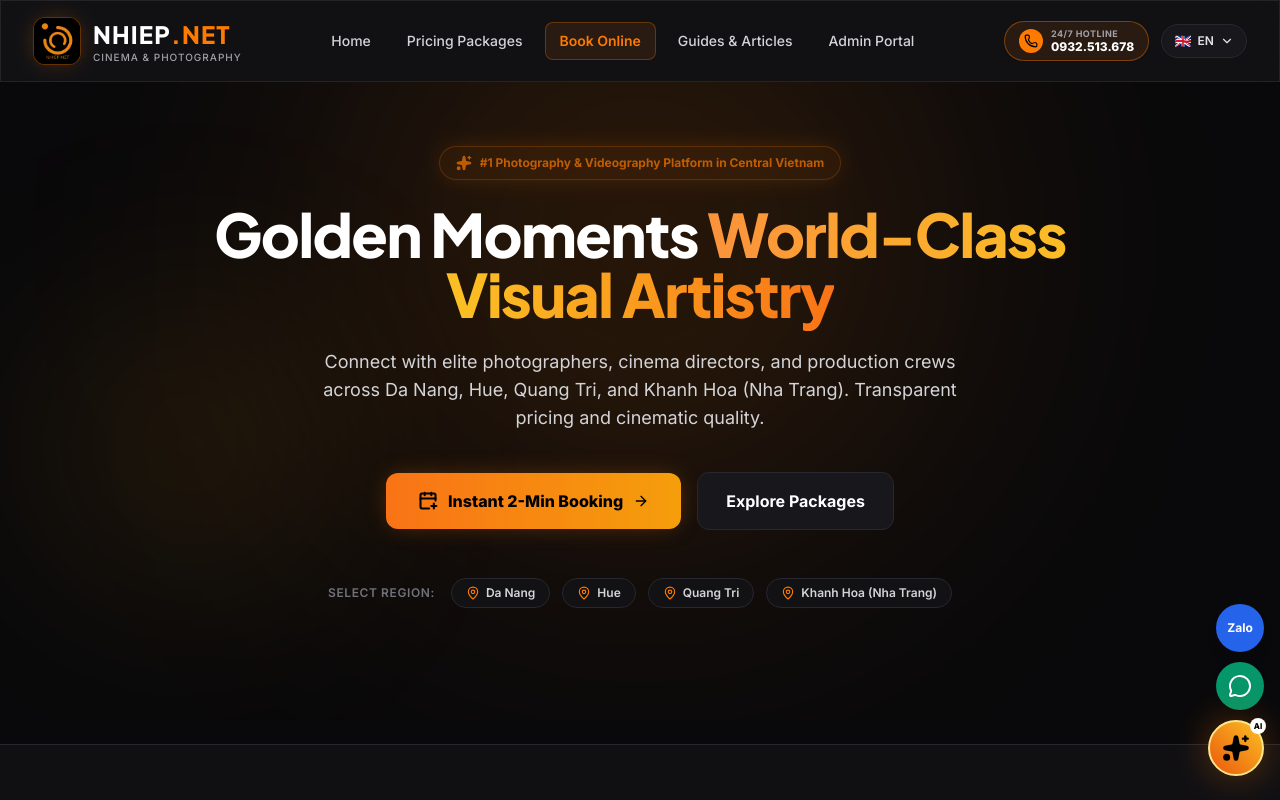
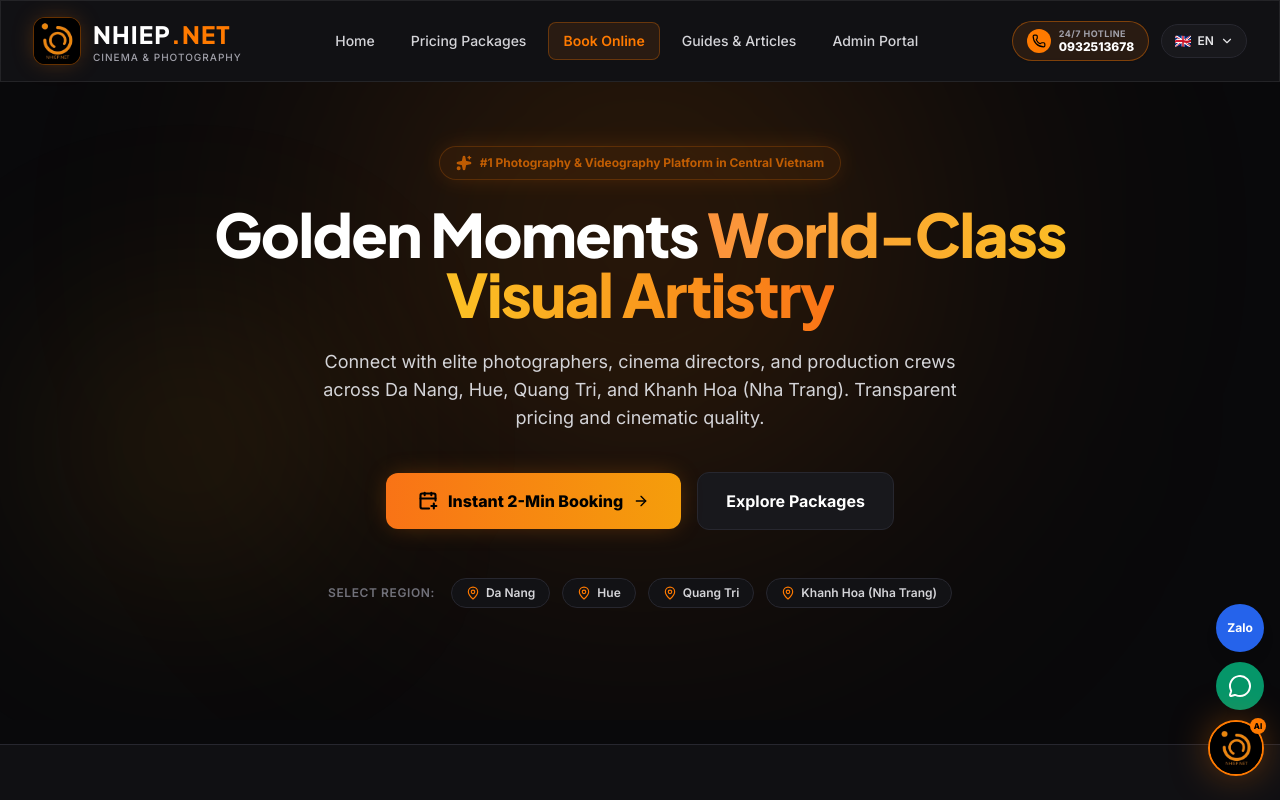
Before and after one commit to NewHOLDINGS/nhiep-net, a Next.js app: page /en in a window 1280 px wide. Shown: the top 800 px of the page. Built offline with nearby package versions, Linux system fonts and the light colour scheme.

Commit message:
refactor: update office address to 522 Ton Duc Thang, zalo to 0932513678, and replace Gemini branding/icons with nhiep.net logo

```diff
--- a/scripts/generate-articles.mjs
+++ b/scripts/generate-articles.mjs
@@ -162,7 +162,7 @@ Khu vực ${province.nameVi} sở hữu những lợi thế hiếm có:
 3. **Thống nhất kịch bản chi tiết**: Hãy chia sẻ mong muốn, phong cách yêu thích và các yêu cầu đặc biệt với đạo diễn hình ảnh trước buổi bấm máy ít nhất 2 ngày.
 
 > [!TIP]
-> Bạn có thể tham khảo trực tiếp các gói dịch vụ chuẩn xác theo ngân sách và nhu cầu tại [nhiep.net Gói Dịch Vụ](/vi/packages) hoặc liên hệ Hotline **0932513678** (Zalo: 0931513678) để được cố vấn 1-1 miễn phí.
+> Bạn có thể tham khảo trực tiếp các gói dịch vụ chuẩn xác theo ngân sách và nhu cầu tại [nhiep.net Gói Dịch Vụ](/vi/packages) hoặc liên hệ Hotline **0932513678** (Zalo: 0932513678) để được cố vấn 1-1 miễn phí.
 
 ---
 
@@ -252,7 +252,7 @@ ${province.nameZh}地区具备得天独厚的视觉优势：
 3. **提前沟通分镜头脚本**：在开机前与主创团队确认画面风格参考与重点记录诉求。
 
 > [!TIP]
-> 您可在 [nhiep.net 套餐中心](/zh/packages) 实时查阅透明价格与服务明细，或添加中文客服微信/Zalo：**0931513678**（WhatsApp：**+84932513678**）。
+> 您可在 [nhiep.net 套餐中心](/zh/packages) 实时查阅透明价格与服务明细，或添加中文客服微信/Zalo：**0932513678**（WhatsApp：**+84932513678**）。
 
 ---
 
--- a/src/app/[locale]/page.tsx
+++ b/src/app/[locale]/page.tsx
@@ -145,7 +145,7 @@ export default function HomePage({
                 href="tel:0932513678"
                 className="w-full sm:w-auto px-8 py-4 rounded-xl bg-surface-elevated hover:bg-surface border border-surface-border text-white font-bold text-sm sm:text-base transition-colors flex items-center justify-center gap-2"
               >
-                <span>Hotline: 0932.513.678</span>
+                <span>Hotline: 0932513678</span>
               </a>
             </div>
           </div>
--- a/src/components/AiChatbotModal.tsx
+++ b/src/components/AiChatbotModal.tsx
@@ -81,7 +81,7 @@ export default function AiChatbotModal({
       const errorMsg: ChatMessage = {
         id: `err-${Date.now()}`,
         role: 'assistant',
-        content: `Đã xảy ra lỗi kết nối. Vui lòng liên hệ trực tiếp hotline 0932513678 hoặc Zalo 0931513678 để được tư vấn tức thì!`,
+        content: `Đã xảy ra lỗi kết nối. Vui lòng liên hệ trực tiếp hotline 0932513678 hoặc Zalo 0932513678 để được tư vấn tức thì!`,
         timestamp: new Date().toLocaleTimeString([], { hour: '2-digit', minute: '2-digit' })
       };
       setMessages((prev) => [...prev, errorMsg]);
@@ -102,8 +102,8 @@ export default function AiChatbotModal({
         {/* Header */}
         <div className="p-4 bg-gradient-to-r from-surface-elevated via-surface-card to-brand/10 border-b border-surface-border flex items-center justify-between">
           <div className="flex items-center gap-3">
-            <div className="w-10 h-10 rounded-xl bg-gradient-to-tr from-orange-600 to-amber-400 text-black flex items-center justify-center shadow-glow">
-              <Sparkles className="w-5 h-5 fill-black" />
+            <div className="relative w-10 h-10 rounded-xl overflow-hidden border border-brand/50 shadow-glow shrink-0">
+              <Image src="/logo.jpg" alt="nhiep.net Logo" fill className="object-cover" />
             </div>
             <div>
               <h3 className="font-heading font-bold text-sm text-white flex items-center gap-2">
@@ -129,8 +129,8 @@ export default function AiChatbotModal({
               className={`flex gap-2.5 ${msg.role === 'user' ? 'justify-end' : 'justify-start'}`}
             >
               {msg.role === 'assistant' && (
-                <div className="w-7 h-7 rounded-lg bg-brand/20 border border-brand/40 text-brand flex items-center justify-center shrink-0 mt-0.5">
-                  <Bot className="w-4 h-4" />
+                <div className="relative w-7 h-7 rounded-lg overflow-hidden border border-brand/40 shrink-0 mt-0.5 shadow-sm">
+                  <Image src="/logo.jpg" alt="nhiep.net" fill className="object-cover" />
                 </div>
               )}
               <div
@@ -234,8 +234,8 @@ export default function AiChatbotModal({
             </button>
           </form>
           <div className="mt-2 flex items-center justify-between text-[10px] text-zinc-400">
-            <span>{dict.chat.directHotline} <a href="tel:0932513678" className="text-brand font-bold">0932.513.678</a></span>
-            <span className="text-zinc-500">Zalo: 0931.513.678</span>
+            <span>{dict.chat.directHotline} <a href="tel:0932513678" className="text-brand font-bold hover:underline">0932513678</a></span>
+            <a href="https://zalo.me/0932513678" target="_blank" rel="noopener noreferrer" className="text-zinc-400 hover:text-brand transition-colors font-medium">Zalo: 0932513678</a>
           </div>
         </div>
       </div>
--- a/src/components/FloatingContacts.tsx
+++ b/src/components/FloatingContacts.tsx
@@ -1,8 +1,9 @@
 'use client';
 
 import React, { useState } from 'react';
+import Image from 'next/image';
 import { Locale } from '@/types';
-import { MessageCircle, Sparkles, X } from 'lucide-react';
+import { MessageCircle } from 'lucide-react';
 import AiChatbotModal from './AiChatbotModal';
 
 export default function FloatingContacts({ locale }: { locale: Locale }) {
@@ -13,15 +14,15 @@ export default function FloatingContacts({ locale }: { locale: Locale }) {
       <div className="fixed right-4 bottom-20 md:bottom-6 z-40 flex flex-col items-end gap-2.5">
         {/* Zalo Button */}
         <a
-          href="https://zalo.me/0931513678"
+          href="https://zalo.me/0932513678"
           target="_blank"
           rel="noopener noreferrer"
           className="group relative flex items-center justify-center w-12 h-12 rounded-full bg-blue-600 hover:bg-blue-500 text-white shadow-lg transition-transform hover:scale-110"
-          aria-label="Chat Zalo 0931513678"
+          aria-label="Chat Zalo 0932513678"
         >
           <span className="font-bold text-xs">Zalo</span>
           <span className="absolute right-14 bg-surface-elevated text-white border border-surface-border text-xs px-2.5 py-1 rounded-lg opacity-0 pointer-events-none group-hover:opacity-100 transition-opacity whitespace-nowrap shadow-xl">
-            Zalo: 0931.513.678
+            Zalo: 0932513678
           </span>
         </a>
 
@@ -39,20 +40,30 @@ export default function FloatingContacts({ locale }: { locale: Locale }) {
           </span>
         </a>
 
-        {/* Gemini AI Floating Bubble */}
+        {/* AI nhiep.net Floating Bubble with Logo */}
         <button
           onClick={() => setChatOpen(true)}
-          className="group relative flex items-center justify-center w-14 h-14 rounded-full bg-gradient-to-tr from-orange-600 to-amber-400 text-black shadow-glow-lg transition-transform hover:scale-110 border-2 border-amber-200"
+          className="group relative flex items-center justify-center w-14 h-14 rounded-full bg-black shadow-glow-lg transition-transform hover:scale-110 border-2 border-brand overflow-visible"
           aria-label="Open AI Assistant"
         >
-          <Sparkles className="w-7 h-7 fill-black animate-spin-slow" />
+          <div className="relative w-full h-full rounded-full overflow-hidden flex items-center justify-center p-1 bg-black">
+            <Image
+              src="/logo.jpg"
+              alt="nhiep.net AI"
+              width={56}
+              height={56}
+              className="w-full h-full object-cover rounded-full"
+            />
+          </div>
           <span className="absolute -top-1 -right-1 flex h-4 w-4">
-            <span className="animate-ping absolute inline-flex h-full w-full rounded-full bg-amber-300 opacity-75"></span>
-            <span className="relative inline-flex rounded-full h-4 w-4 bg-white text-black font-extrabold text-[8px] items-center justify-center">AI</span>
+            <span className="animate-ping absolute inline-flex h-full w-full rounded-full bg-brand opacity-75"></span>
+            <span className="relative inline-flex rounded-full h-4 w-4 bg-brand text-black font-extrabold text-[8px] items-center justify-center">AI</span>
           </span>
-          <span className="absolute right-16 bg-surface-elevated text-amber-400 font-bold border border-brand/40 text-xs px-3 py-1.5 rounded-xl opacity-0 pointer-events-none group-hover:opacity-100 transition-opacity whitespace-nowrap shadow-2xl flex items-center gap-1.5">
-            <Sparkles className="w-3.5 h-3.5 fill-amber-400" />
-            <span>Tư vấn AI Gemini</span>
+          <span className="absolute right-16 bg-surface-elevated text-brand font-bold border border-brand/40 text-xs px-3 py-1.5 rounded-xl opacity-0 pointer-events-none group-hover:opacity-100 transition-opacity whitespace-nowrap shadow-2xl flex items-center gap-1.5">
+            <div className="relative w-4 h-4 rounded-full overflow-hidden shrink-0">
+              <Image src="/logo.jpg" alt="Logo" width={16} height={16} className="object-cover" />
+            </div>
+            <span>Tư vấn AI nhiep.net</span>
           </span>
         </button>
       </div>
--- a/src/components/Footer.tsx
+++ b/src/components/Footer.tsx
@@ -98,18 +98,18 @@ export default function Footer({ locale }: { locale: Locale }) {
                   className="flex items-center gap-2.5 p-2 rounded-lg bg-surface-muted hover:bg-surface-elevated border border-surface-border text-white hover:text-brand transition-colors"
                 >
                   <Phone className="w-4 h-4 text-brand" />
-                  <span className="font-semibold">Hotline: 0932.513.678</span>
+                  <span className="font-semibold">Hotline: 0932513678</span>
                 </a>
               </li>
               <li>
                 <a
-                  href="https://zalo.me/0931513678"
+                  href="https://zalo.me/0932513678"
                   target="_blank"
                   rel="noopener noreferrer"
                   className="flex items-center gap-2.5 p-2 rounded-lg bg-surface-muted hover:bg-surface-elevated border border-surface-border text-white hover:text-blue-400 transition-colors"
                 >
                   <MessageCircle className="w-4 h-4 text-blue-400" />
-                  <span className="font-semibold">Zalo: 0931.513.678</span>
+                  <span className="font-semibold">Zalo: 0932513678</span>
                 </a>
               </li>
               <li>
@@ -123,9 +123,9 @@ export default function Footer({ locale }: { locale: Locale }) {
                   <span className="font-semibold">WhatsApp: +84 932 513 678</span>
                 </a>
               </li>
-              <li className="pt-2 text-zinc-500 flex items-start gap-2">
-                <MapPin className="w-4 h-4 text-zinc-400 shrink-0 mt-0.5" />
-                <span>120 Nguyễn Văn Linh, Q. Hải Châu, TP. Đà Nẵng</span>
+              <li className="pt-2 text-zinc-400 flex items-start gap-2">
+                <MapPin className="w-4 h-4 text-brand shrink-0 mt-0.5" />
+                <span>522 Tôn Đức Thắng, Phường Hoà Khánh, TP. Đà Nẵng</span>
               </li>
             </ul>
           </div>
--- a/src/components/Header.tsx
+++ b/src/components/Header.tsx
@@ -119,7 +119,7 @@ export default function Header({ locale }: { locale: Locale }) {
                 className="flex items-center justify-center gap-2.5 py-3 rounded-xl bg-surface-elevated border border-brand/30 text-white font-bold text-sm"
               >
                 <Phone className="w-4 h-4 text-brand" />
-                <span>Hotline: 0932.513.678</span>
+                <span>Hotline: 0932513678</span>
               </a>
             </div>
           </div>
--- a/src/data/translations.ts
+++ b/src/data/translations.ts
@@ -11,7 +11,7 @@ export const DICTIONARY = {
       gallery: 'Bộ Sưu Tập',
       admin: 'Quản Trị',
       hotline: 'Hotline 24/7',
-      callNow: '0932.513.678',
+      callNow: '0932513678',
       selectProvince: 'Chọn Khu Vực'
     },
     hero: {
@@ -21,7 +21,7 @@ export const DICTIONARY = {
       subtitle: 'Kết nối mạng lưới nhiếp ảnh gia, đạo diễn hình ảnh & ekip sản xuất hàng đầu tại Đà Nẵng, Huế, Quảng Trị và Khánh Hòa. Minh bạch giá cả, chất lượng điện ảnh, phục vụ tận tâm.',
       explorePackages: 'Xem Các Gói Dịch Vụ',
       instantBooking: 'Đặt Lịch Nhanh 2 Phút',
-      aiConsultant: 'Tư Vấn AI Gemini',
+      aiConsultant: 'Tư Vấn AI nhiep.net',
       stat1Number: '45+',
       stat1Label: 'Gói Dịch Vụ Chuẩn Cinema',
       stat2Number: '4 Tỉnh',
@@ -92,7 +92,7 @@ export const DICTIONARY = {
       viewAdmin: 'Kiểm Tra Trong Quản Trị'
     },
     chat: {
-      widgetTitle: 'Trợ Lý AI nhiep.net (Gemini)',
+      widgetTitle: 'Tư Vấn AI nhiep.net',
       onlineStatus: 'Tư Vấn & Báo Giá Trực Tuyến 24/7',
       welcomeMessage: 'Xin chào! Tôi là trợ lý AI thông minh của nhiep.net. Tôi có thể tư vấn gói quay chụp cưới, sự kiện, du lịch tại Đà Nẵng, Huế, Quảng Trị, Khánh Hòa kèm báo giá chuẩn xác nhất. Bạn đang tìm dịch vụ nào?',
       inputPlaceholder: 'Hỏi về giá chụp ảnh cưới Đà Nẵng, quay sự kiện...',
@@ -147,10 +147,10 @@ export const DICTIONARY = {
       quickLinks: 'Liên Kết Nhanh',
       services: 'Dịch Vụ Nổi Bật',
       contactInfo: 'Thông Tin Liên Hệ',
-      hotline: 'Hotline: 0932.513.678 (Gọi trực tiếp)',
-      zalo: 'Zalo: 0931.513.678 (Hỗ trợ 24/7)',
+      hotline: 'Hotline: 0932513678 (Gọi trực tiếp)',
+      zalo: 'Zalo: 0932513678 (Hỗ trợ 24/7)',
       whatsapp: 'WhatsApp: +84 932 513 678',
-      address: 'Văn phòng: 120 Nguyễn Văn Linh, Q. Hải Châu, TP. Đà Nẵng',
+      address: 'Văn phòng: 522 Tôn Đức Thắng, Phường Hoà Khánh, TP. Đà Nẵng',
       rights: 'Bản quyền thuộc về nhiep.net. Tất cả các quyền được bảo lưu.'
     }
   },
@@ -164,7 +164,7 @@ export const DICTIONARY = {
       gallery: 'Portfolio',
       admin: 'Admin Portal',
       hotline: '24/7 Hotline',
-      callNow: '0932.513.678',
+      callNow: '0932513678',
       selectProvince: 'Select Region'
     },
     hero: {
@@ -174,7 +174,7 @@ export const DICTIONARY = {
       subtitle: 'Connect with elite photographers, cinema directors, and production crews across Da Nang, Hue, Quang Tri, and Khanh Hoa (Nha Trang). Transparent pricing and cinematic quality.',
       explorePackages: 'Explore Packages',
       instantBooking: 'Instant 2-Min Booking',
-      aiConsultant: 'Gemini AI Assistant',
+      aiConsultant: 'nhiep.net AI Consultant',
       stat1Number: '45+',
       stat1Label: 'Cinema-Grade Packages',
       stat2Number: '4 Hubs',
@@ -245,7 +245,7 @@ export const DICTIONARY = {
       viewAdmin: 'View in Admin Portal'
     },
     chat: {
-      widgetTitle: 'nhiep.net AI Consultant (Gemini)',
+      widgetTitle: 'nhiep.net AI Consultant',
       onlineStatus: '24/7 Intelligent Consultation & Quotes',
       welcomeMessage: 'Hello! I am the AI consultant for nhiep.net. I can assist you with pre-wedding shoots, corporate videos, travel phototours across Da Nang, Hue, Quang Tri, and Nha Trang with instant pricing. What service are you looking for?',
       inputPlaceholder: 'Ask about wedding packages in Da Nang, event videography...',
@@ -300,10 +300,10 @@ export const DICTIONARY = {
       quickLinks: 'Quick Links',
       services: 'Featured Services',
       contactInfo: 'Direct Contact Channels',
-      hotline: 'Hotline: 0932.513.678 (Direct Call)',
-      zalo: 'Zalo: 0931.513.678 (24/7 Support)',
+      hotline: 'Hotline: 0932513678 (Direct Call)',
+      zalo: 'Zalo: 0932513678 (24/7 Support)',
       whatsapp: 'WhatsApp: +84 932 513 678',
-      address: 'Office: 120 Nguyen Van Linh, Hai Chau Dist, Da Nang City',
+      address: 'Office: 522 Ton Duc Thang, Hoa Khanh Ward, Da Nang City',
       rights: 'Copyright nhiep.net. All rights reserved.'
     }
   },
@@ -317,7 +317,7 @@ export const DICTIONARY = {
       gallery: '作品画廊',
       admin: '管理后台',
       hotline: '24/7服务热线',
-      callNow: '0932.513.678',
+      callNow: '0932513678',
       selectProvince: '选择地区'
     },
     hero: {
@@ -327,7 +327,7 @@ export const DICTIONARY = {
       subtitle: '汇聚岘港、顺化、广治与庆和（芽庄）顶级摄影师、影视导演及专业摄制团队。透明价格、电影质感、全程贴心服务。',
       explorePackages: '查阅精选套餐',
       instantBooking: '2分钟极速预约',
-      aiConsultant: 'Gemini AI智能顾问',
+      aiConsultant: 'nhiep.net AI智能顾问',
       stat1Number: '45+',
       stat1Label: '电影级标准套餐',
       stat2Number: '4大区域',
@@ -398,7 +398,7 @@ export const DICTIONARY = {
       viewAdmin: '前往管理后台查看'
     },
     chat: {
-      widgetTitle: 'nhiep.net AI 智能顾问 (Gemini)',
+      widgetTitle: 'nhiep.net AI 智能顾问',
       onlineStatus: '24/7 在线智能咨询与精准报价',
       welcomeMessage: '您好！我是 nhiep.net 的AI智能顾问。我可以为您提供岘港、顺化、广治、芽庄的婚纱摄影、会议录像、度假旅拍等全方位咨询与实时报价。请问您正在寻找哪项服务？',
       inputPlaceholder: '咨询岘港婚纱摄影价格、芽庄活动拍摄...',
@@ -453,10 +453,10 @@ export const DICTIONARY = {
       quickLinks: '快速链接',
       services: '核心服务',
       contactInfo: '官方联系渠道',
-      hotline: '客服热线：0932.513.678（一键直拨）',
-      zalo: 'Zalo 客服：0931.513.678（24/7在线）',
+      hotline: '客服热线：0932513678（一键直拨）',
+      zalo: 'Zalo 客服：0932513678（24/7在线）',
       whatsapp: 'WhatsApp：+84 932 513 678',
-      address: '办公地址：岘港市海洲郡阮文灵路120号',
+      address: '办公地址：岘港市和庆坊尊德胜路522号',
       rights: '版权所有 © nhiep.net 保留所有权利。'
     }
   }
```
Also changed, not shown: src/app/[locale]/layout.tsx (+5 -5 lines), src/app/api/chat/route.ts (+7 -6 lines), src/data/articles.json.
